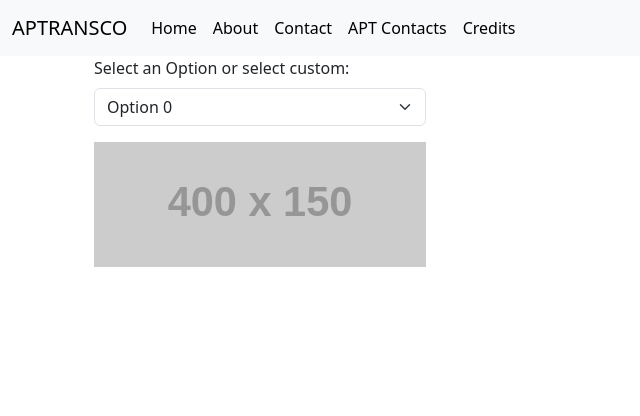
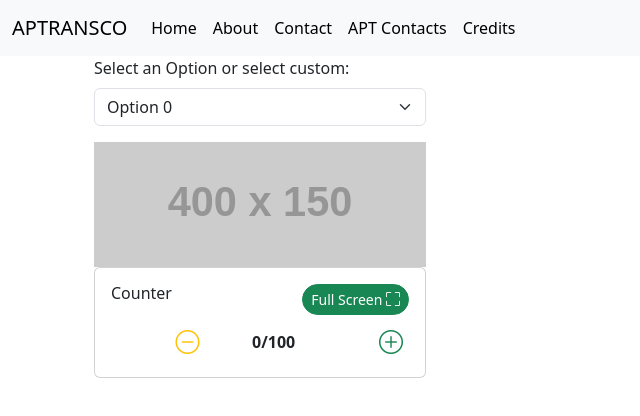
Before and after one commit to moinUXDesigner/test-app, a React (Create React App) app: page / in a window 1280 px wide. Shown: the top 416 px of the page, without its empty margins (0-640 px from the left). Built offline with nearby package versions, Linux system fonts and the light colour scheme.

Commit message:
Custom Counter Card Latest

```diff
--- /dev/null
+++ b/src/components/CounterCard.js
@@ -0,0 +1,84 @@
+import React, { useState } from 'react';
+import FullScreenCounterCard from './FullScreenCounterCard';
+
+const CounterCard = () => {
+    const [count, setCount] = useState(0);
+    const [isFullscreen, setIsFullscreen] = useState(false);
+    const [isAnimating, setIsAnimating] = useState(false);
+
+    const increment = () => {
+        setCount(prevCount => prevCount + 1);
+        triggerAnimation();
+    };
+
+    const decrement = () => setCount(prevCount => prevCount - 1);
+    const reset = () => setCount(0);
+
+    const enterFullscreen = () => {
+        setIsFullscreen(true);
+        document.documentElement.requestFullscreen();
+    };
+
+    const exitFullscreen = () => {
+        setIsFullscreen(false);
+        if (document.fullscreenElement) {
+            document.exitFullscreen();
+        }
+    };
+
+    const handleScreenClick = () => {
+        if (isFullscreen) {
+            increment();
+        }
+    };
+
+    const triggerAnimation = () => {
+        setIsAnimating(true);
+        setTimeout(() => {
+            setIsAnimating(false);
+        }, 300); // Match the duration of the CSS animation
+    };
+
+    return (
+        <>
+            {isFullscreen ? (
+                <div onClick={handleScreenClick}>
+                    <FullScreenCounterCard
+                        count={count}
+                        increment={increment}
+                        decrement={decrement}
+                        reset={reset}
+                        exitFullscreen={exitFullscreen}
+                    />
+                </div>
+            ) : (
+                <div className="card w-100">
+                    <div className="card-body">
+                        <h6 className="card-title d-flex justify-content-between">
+                            <span>Counter</span>
+                            {/* <span>Subhanallah</span> */}
+                            <span onClick={enterFullscreen} className='font-sm-3 btn btn-success btn-sm rounded-pill'>Full Screen <i class="bi bi-fullscreen"></i></span>
+                        </h6>
+                        <div className="d-flex justify-content-between">
+                            <button className="border-0 bg-transparent fs-4 text-danger" onClick={reset}>
+                                <i class="bi bi-counter-clock"></i>
+                            </button>
+                            <button className="border-0 bg-transparent fs-4 text-warning" onClick={decrement}>
+                                <i class="bi bi-dash-circle"></i>
+                            </button>
+                            <p className={`card-text w-25 align-self-center mb-0 fw-bold ${isAnimating ? 'animated-number' : ''}`}>
+                                {count}/100
+                            </p>
+                            <button className="border-0 bg-transparent fs-4 text-success" onClick={increment}>
+                            <i class="bi bi-plus-circle"></i>
+                            </button>
+
+                        </div>
+                    </div>
+                </div>
+            )}
+        </>
+    );
+};
+
+export default CounterCard;
--- /dev/null
+++ b/src/components/FullScreenCounterCard.js
@@ -0,0 +1,50 @@
+import React from 'react';
+
+
+const FullScreenCounterCard = ({ count, increment, decrement, reset, exitFullscreen }) => {
+    return (
+        <div className="fullscreen-card">
+            <div className="card-body text-center">
+                <h6 className='px-3'>Click/Touch anywhere on the screen to count</h6>
+                <h6 className="card-title d-flex justify-content-between">
+                    <span>Tasbeeh Counter</span>
+
+                </h6>
+                <div className="d-flex justify-content-center align-items-center flex-column">
+                    <p className="card-text fs-1 fw-bold">{count}/100</p>
+                    <div>
+                        <button
+                            className="btn btn-danger m-2"
+                            onClick={(e) => {
+                                e.stopPropagation();
+                                decrement();
+                            }}
+                        >
+                            <i class="bi bi-dash-circle"></i>
+                        </button>
+                        <button
+                            className="btn btn-secondary m-2"
+                            onClick={(e) => {
+                                e.stopPropagation();
+                                reset();
+                            }}
+                        >
+                            <i class="bi bi-arrow-counterclock-wise"></i>
+                        </button>
+                    </div>
+                    <div>
+                        <span
+                        onClick={(e) => {
+                                e.stopPropagation();
+                                exitFullscreen();
+                            }}
+                        className='fs-6 fw-semibold fixed-top mt-1 mx-3 btn btn-warning'>Exit Full Screen <bi class="bi-fullscreen"></bi></span>
+                    </div>
+                    <button className='round-button shadow mt-3'>Count</button>
+                </div>
+            </div>
+        </div>
+    );
+};
+
+export default FullScreenCounterCard;
--- a/src/components/ImageSelector.js
+++ b/src/components/ImageSelector.js
@@ -1,5 +1,6 @@
 // import React, { useState } from 'react';
 // import DesireBox from './DesireBox';
+// import CounterCard from './CounterCard';
 
 // const ImageSelector = () => {
 //   const [selectedOption, setSelectedOption] = useState('0'); // Default to option 0
@@ -18,11 +19,15 @@
 //     setCustomText(text); // Update custom text
 //   };
 
+//   const handleClear = () => {
+//     setCustomText(''); // Clear the custom text
+//   };
+
 //   return (
 //     <div className="container">
 //       <div className="row">
 //         <div className="col-sm-12">
-//           <label htmlFor="imageSelect" className="form-label">Select an Option:</label>
+//           <label htmlFor="imageSelect" className="form-label">Select an Option or select custom:</label>
 //           <select
 //             id="imageSelect"
 //             className="form-select"
@@ -44,8 +49,14 @@
 //         )}
 //         <div className="col-sm-12 text-center mt-3">
 //           {selectedOption === '5' && customText ? (
-//             <div className="custom-image p-4 border">
+//             <div className="card custom-image p-4 border">
 //               <h5>{customText}</h5>
+//               <button
+//                 className="btn btn-sm btn-warning fw-semibold mt-2 mb-0"
+//                 onClick={handleClear} // Clear button functionality
+//               >
+//                 Clear
+//               </button>
 //             </div>
 //           ) : (
 //             selectedOption !== '5' && (
@@ -59,6 +70,11 @@
 //         </div>
 
 //       </div>
+//       <div className="row">
+//         <div class="col-sm-12">
+//             <CounterCard />
+//         </div>
+//       </div>
 //     </div>
 //   );
 // };
@@ -68,6 +84,7 @@
 
 import React, { useState } from 'react';
 import DesireBox from './DesireBox';
+import CounterCard from './CounterCard';
 
 const ImageSelector = () => {
   const [selectedOption, setSelectedOption] = useState('0'); // Default to option 0
@@ -99,7 +116,10 @@
             id="imageSelect"
             className="form-select"
             value={selectedOption}
-            onChange={(e) => setSelectedOption(e.target.value)} // Update the selected option
+            onChange={(e) => {
+              setSelectedOption(e.target.value);
+              if (e.target.value !== '5') setCustomText(''); // Reset custom text if not custom option
+            }}
           >
             <option value="0">Option 0</option>
             <option value="1">Option 1</option>
@@ -109,7 +129,7 @@
             <option value="5">Custom</option>
           </select>
         </div>
-        {selectedOption === '5' && (
+        {selectedOption === '5' && !customText && (
           <div className="col-sm-12 mt-4">
             <DesireBox onSubmit={handleCustomTextSubmit} />
           </div>
@@ -135,7 +155,11 @@
             )
           )}
         </div>
-
+      </div>
+      <div className="row">
+        <div className="col-sm-12">
+          <CounterCard />
+        </div>
       </div>
     </div>
   );
--- a/src/pages/Home.js
+++ b/src/pages/Home.js
@@ -1,5 +1,4 @@
 import React from "react";
-//import DesireBox from "../components/DesireBox";
 import ImageSelector from "../components/ImageSelector";
 
 const Home = () => {
```
